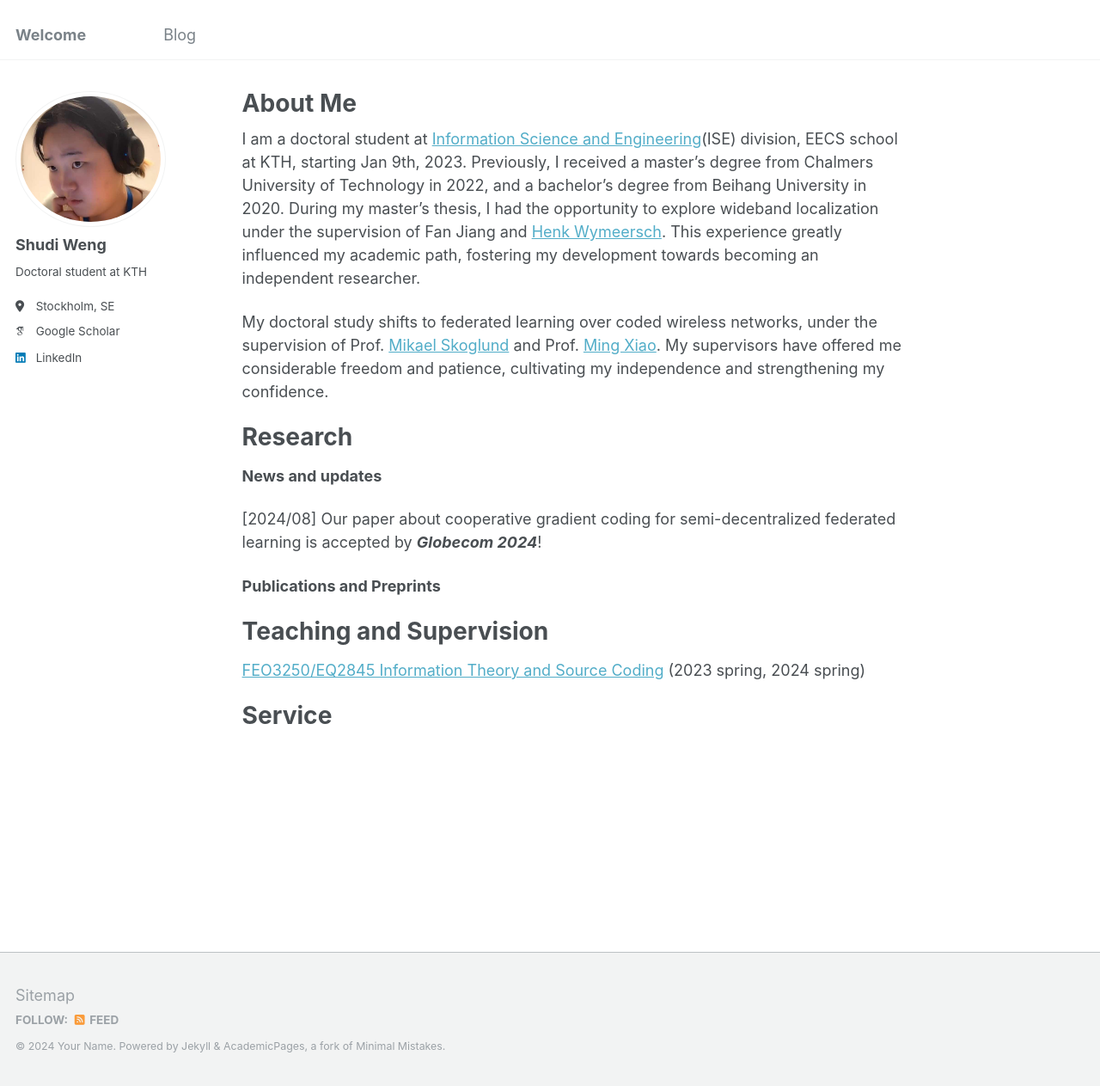
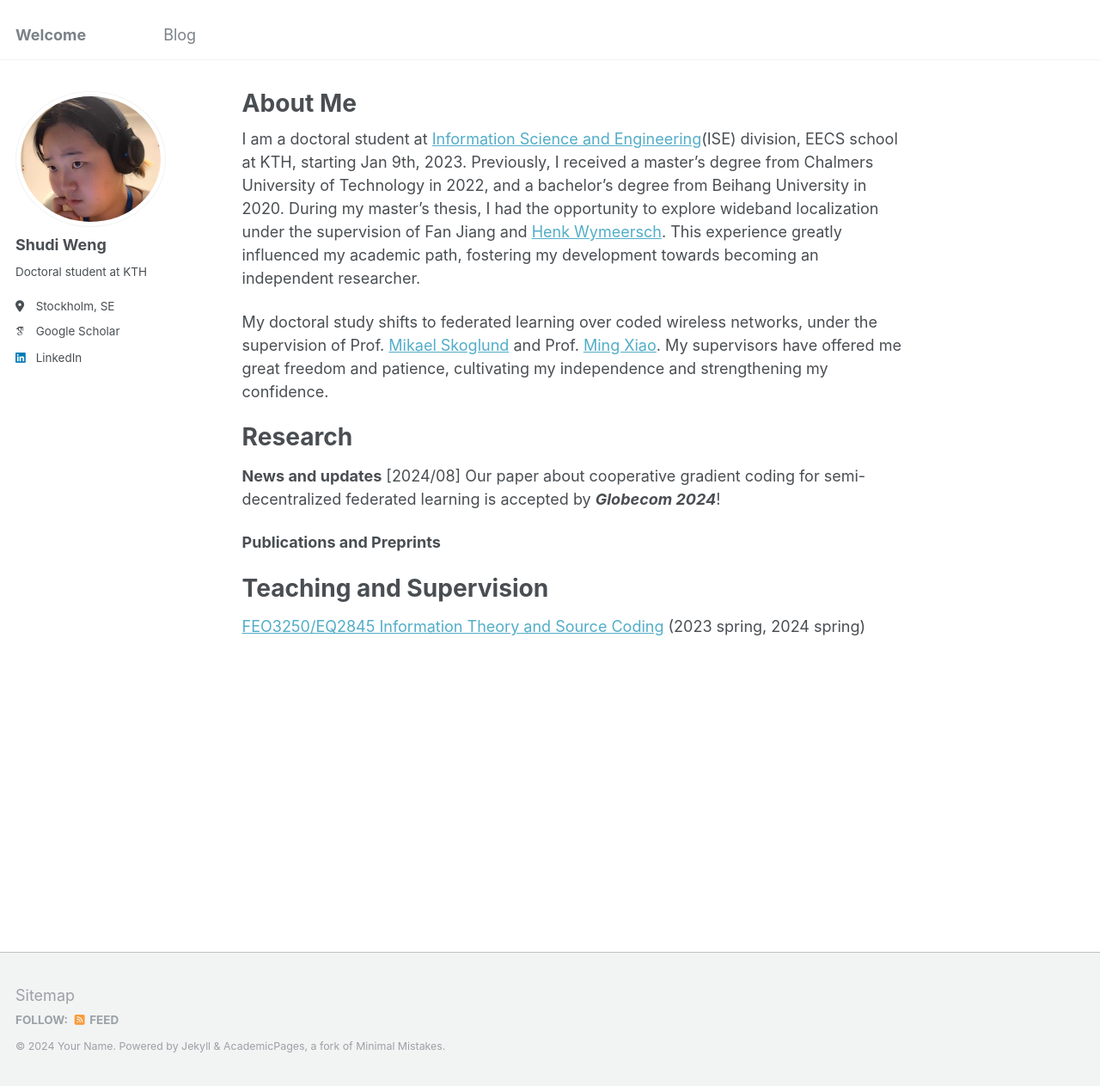
Before and after one commit to shudi3/shudiweng.github.io, a Jekyll site: the page built from _pages/about.md, in a window 1280 px wide and 1263 px high. Shown: the whole window at 86% size. Built offline with Jekyll 4.4.1, drawn with Linux system fonts in a browser that asks for light colours; some web fonts are replaced.

Commit message:
Update about.md

```diff
--- a/_pages/about.md
+++ b/_pages/about.md
@@ -10,13 +10,12 @@ redirect_from:
 
 I am a doctoral student at [Information Science and Engineering](https://www.kth.se/is/ise)(ISE) division, EECS school at KTH, starting Jan 9th, 2023. Previously, I received a master's degree from Chalmers University of Technology in 2022, and a bachelor's degree from Beihang University in 2020. During my master's thesis, I had the opportunity to explore wideband localization under the supervision of Fan Jiang and [Henk Wymeersch](https://sites.google.com/site/hwymeers/Home). This experience greatly influenced my academic path, fostering my development towards becoming an independent researcher.
 
-My doctoral study shifts to federated learning over coded wireless networks, under the supervision of Prof. [Mikael Skoglund](https://people.kth.se/~skoglund/) and Prof. [Ming Xiao](https://www.kth.se/profile/mingx). My supervisors have offered me considerable freedom and patience, cultivating my independence and strengthening my confidence.
+My doctoral study shifts to federated learning over coded wireless networks, under the supervision of Prof. [Mikael Skoglund](https://people.kth.se/~skoglund/) and Prof. [Ming Xiao](https://www.kth.se/profile/mingx). My supervisors have offered me great freedom and patience, cultivating my independence and strengthening my confidence.
 
 Research
 ======
 
 **News and updates**
-
 [2024/08] Our paper about cooperative gradient coding for semi-decentralized federated learning is accepted by ***Globecom 2024***!
 
 **Publications and Preprints**
@@ -25,6 +24,3 @@ Teaching and Supervision
 ======
 
 [FEO3250/EQ2845 Information Theory and Source Coding](https://www.kth.se/student/kurser/kurs/EQ2845?l=en) (2023 spring, 2024 spring)
-
-Service
-======
```
